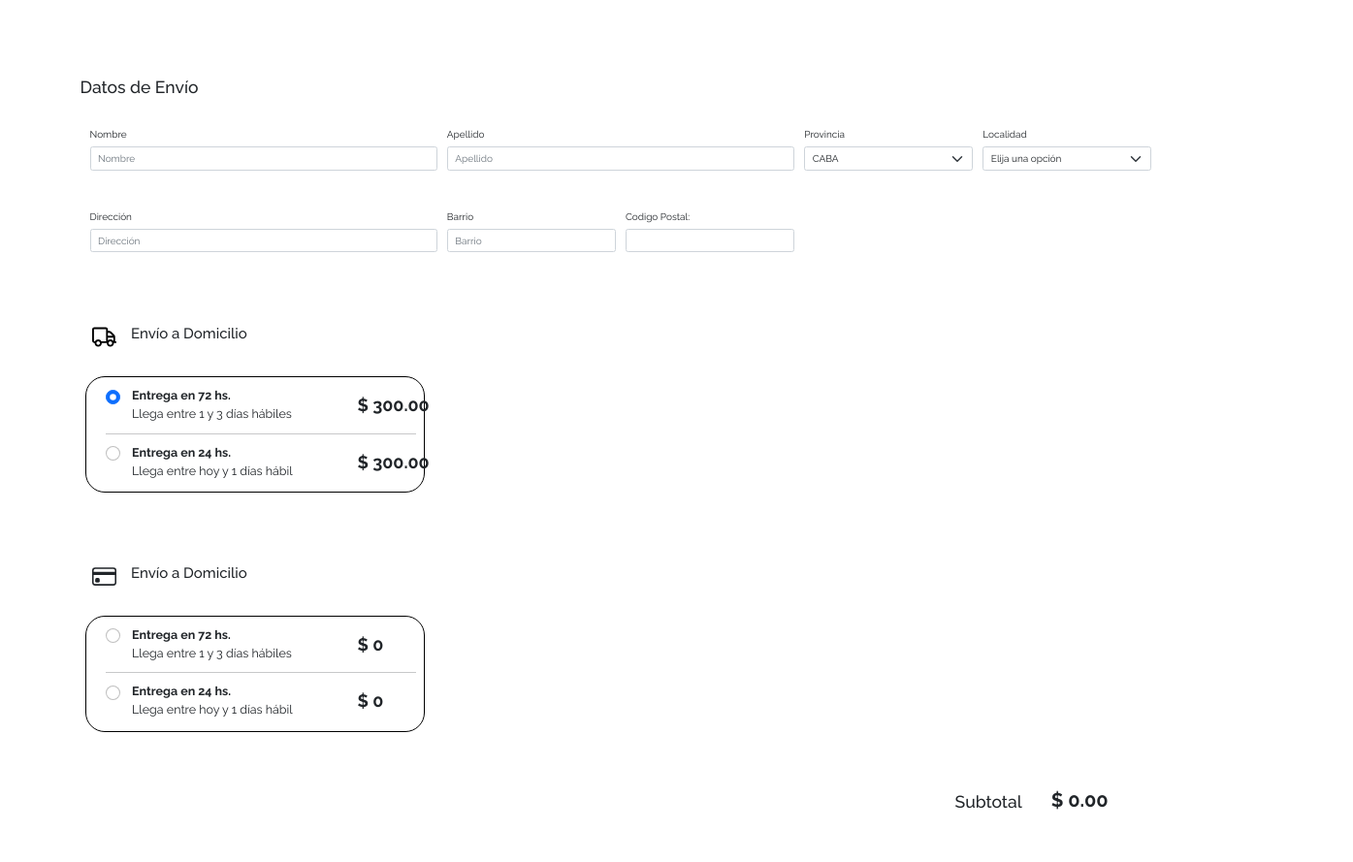
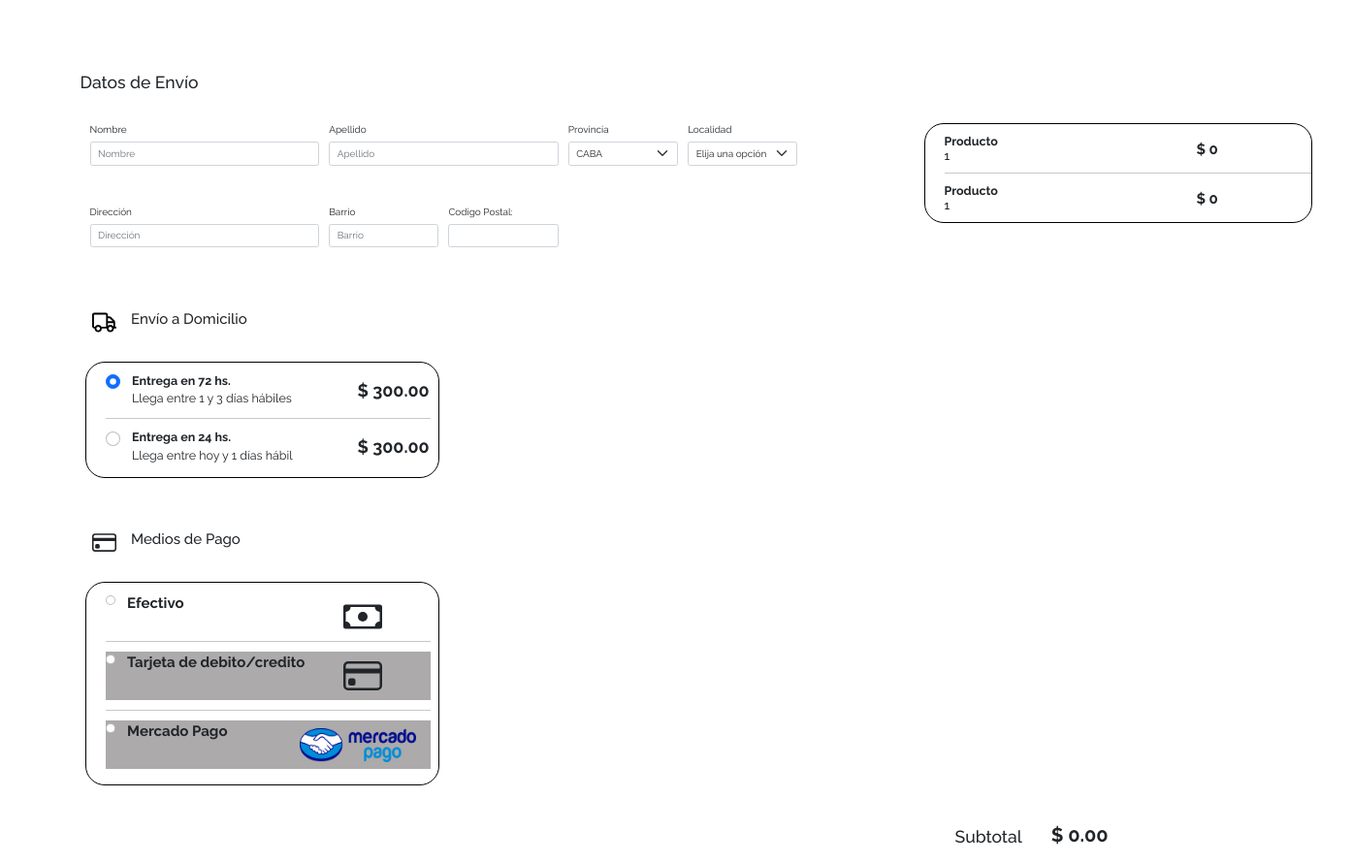
Before and after one commit to AgustHernandez/Minou.minou---JS, a website: page vistas/carritoCompra.html in a window 1280 px wide. Shown: the part 146-1035 px from the top of the page at 97% size, 1395 px wide, since content can reach past the window. Drawn offline with nearby package versions, Linux system fonts and the light colour scheme; no server answers.

Commit message:
Incorporación medios de pago

```diff
--- a/sass/layout/_carrito.scss
+++ b/sass/layout/_carrito.scss
@@ -16,21 +16,48 @@
             width: 45rem;
         }
     }
-    /*.prodCarrito {
-        @include desktop {
-            height: 320px;
-            padding-left: 0;
-            padding-right: 0;
-        }
-    }*/
 
     .articleEnvio {
         height: 190px;
         justify-content: start;
         align-content: center;
     }
+    .formEnvio {
+        width: 750px;
+    }
+
+    .articleProductos {
+        position: absolute;
+        left: 870px;
+        top:100px;
+        .productos {
+            height: auto;
+            width: 400px;
+            padding-left: 20px;
+            box-sizing: border-box;
+            border: 1px solid black;
+            border-radius: 20px;
+            .listProductos {
+                margin-right: 0px;
+                margin: 10px 0px 10px 0px;
+                .precioProdFinalizar {
+                    position: absolute;
+                    width: 80px;
+                    font-weight: 700;
+                    left: 260px;
+                    top: 5px;
+                    .textPrecioProd {
+                        font-size: 1.5rem;
+                    }
+                }
+            }
+        }
+    }
 
     .imgCamion {
+        width: 40px;
+    }
+    .imgTarjeta {
         width: 40px;
     }
     .textDomicilio {
@@ -39,7 +66,7 @@
 
     .envios {
         height: 120px;
-        width: 350px;
+        width: 365px;
         padding-left: 20px;
         box-sizing: border-box;
         border: 1px solid black;
@@ -64,6 +91,41 @@
                     font-size: 1.8rem;
                 }
             }
+        }
+    }
+    .mediosDePago {
+        height: 210px;
+        width: 365px;
+        padding-left: 20px;
+        box-sizing: border-box;
+        border: 1px solid black;
+        border-radius: 20px;
+        .listPagos {
+            margin-right: 0px;
+            margin: 10px 0px 10px 0px;
+            .iconosPagos {
+                width: 80px;
+                font-weight: 700;
+                left: 245px;
+                top: 5px;
+            }
+            .iconosPagosMP {
+                left: 200px;
+                top: 8px;
+                .MP {
+                    width: 120px;
+                    height: 35px;
+                }
+            }
+        }
+        .habilitado {
+            width: auto;
+            height: 40px;
+        }
+        .anulado {
+            background-color: rgba(116, 113, 113, 0.596);
+            width: auto;
+            height: 50px;
         }
     }
     .containerTotal {
--- a/vistas/carritoCompra.html
+++ b/vistas/carritoCompra.html
@@ -55,10 +55,10 @@
     <main>
         <section class="container-lg">
             <h2 class="display-4 m-5 text-center">FINALIZAR COMPRA</h2>
-            <section class="row align-items-center justify-content-center mt-5 carrito">
-                <article class="col-lg-12 col-md-6 col-sm-6 mt-5 articleEnvio datosEnvio item3">
+            <section class="row align-items-center justify-content-center mt-5 carrito position-relative">
+                <article class="col-lg-12 col-md-6 col-sm-6 mt-5 articleEnvio">
                     <h3>Datos de Envío</h3>
-                    <div class="mt-5">
+                    <div class="mt-5 formEnvio">
                         <form class="row g-3" action="#" method="#">
                             <div class="col-md-4 mb-3">
                                 <label for="nombre" class="form-label">Nombre</label>
@@ -103,6 +103,23 @@
                         </form>
                     </div>
                 </article>
+                <article class="col-lg-4 col-md-6 col-sm-6 articleProductos">
+                    <div class="col-lg-12 productos">
+                        <div class="listProductos position-relative">
+                            <h4 class="fs-5"><b>Producto</b><br>1</h4>
+                            <div class="precioProdFinalizar">
+                                <p class="textPrecioProd">$ 0</p>
+                            </div>
+                        </div>
+                        <hr>
+                        <div class="listProductos position-relative">
+                            <h4 class="fs-5"><b>Producto</b><br>1</h4></h4>
+                            <div class="precioProdFinalizar">
+                                <p class="textPrecioProd">$ 0</p>
+                            </div>
+                        </div>
+                    </div>
+                </article>
                 <article class="col-lg-12 col-md-6 col-sm-6 mt-3 articleEnvio">
                     <div class="row envio item4">
                         <div class="col-lg-2 imgCamion">
@@ -130,31 +147,45 @@
                         </div>
                     </div>
                 </article>
-                <article class="col-lg-12 col-md-6 col-sm-6 mt-3 articleEnvio">
-                    <div class="row envio item4">
-                        <div class="col-lg-2 imgCamion">
+                <article class="col-lg-12 col-md-6 col-sm-6 mt-3">
+                    <div class="row listPagos">
+                        <div class="col-lg-2 imgTarjeta">
                             <svg xmlns="http://www.w3.org/2000/svg" width="25" height="25" fill="currentColor" class="bi bi-credit-card" viewBox="0 0 16 16">
                                 <path d="M0 4a2 2 0 0 1 2-2h12a2 2 0 0 1 2 2v8a2 2 0 0 1-2 2H2a2 2 0 0 1-2-2V4zm2-1a1 1 0 0 0-1 1v1h14V4a1 1 0 0 0-1-1H2zm13 4H1v5a1 1 0 0 0 1 1h12a1 1 0 0 0 1-1V7z"/>
                                 <path d="M2 10a1 1 0 0 1 1-1h1a1 1 0 0 1 1 1v1a1 1 0 0 1-1 1H3a1 1 0 0 1-1-1v-1z"/>
                             </svg>
                         </div>
                         <div class="col-lg-9 textDomicilio mb-5">
-                            <h4>Envío a Domicilio</h4>
+                            <h4>Medios de Pago</h4>
                         </div>
-                        <div class="col-lg-12 envios">
-                            <div class="listEnvios position-relative">
-                                <input type="radio" class="form-check-input" id="Entrega72" placeholder="Entrega72">
-                                <label for="Entrega72" class="form-check-label fs-5"><b> Entrega en 72 hs.</b><br>Llega entre 1 y 3 días hábiles</label>
-                                <div class="precioEnvio position-absolute">
-                                    <p  class="textPrecio">$ 0</p>
+                        <div class="col-lg-12 mediosDePago">
+                            <div class="listPagos position-relative habilitado">
+                                <input type="radio" class="form-check-input" id="efectivo" placeholder="Entrega72">
+                                <label for="efectivo" class="form-check-label fs-4 mx-3"><b>Efectivo</b></label>
+                                <div class="iconosPagos position-absolute">
+                                    <svg xmlns="http://www.w3.org/2000/svg" width="40" height="40" fill="currentColor" class="bi bi-cash" viewBox="0 0 16 16">
+                                        <path d="M8 10a2 2 0 1 0 0-4 2 2 0 0 0 0 4z"/>
+                                        <path d="M0 4a1 1 0 0 1 1-1h14a1 1 0 0 1 1 1v8a1 1 0 0 1-1 1H1a1 1 0 0 1-1-1V4zm3 0a2 2 0 0 1-2 2v4a2 2 0 0 1 2 2h10a2 2 0 0 1 2-2V6a2 2 0 0 1-2-2H3z"/>
+                                      </svg>
                                 </div>
                             </div>
                             <hr>
-                            <div class="listEnvios position-relative">
-                                <input type="radio" class="form-check-input" id="Entrega24" placeholder="Entrega24">
-                                <label for="Entrega24" class="form-check-label fs-5"><b> Entrega en 24 hs.</b><br>Llega entre hoy y 1 días hábil</label>
-                                <div class="precioEnvio position-absolute">
-                                    <p  class="textPrecio">$ 0</p>
+                            <div class="listPagos position-relative anulado">
+                                <input type="radio" class="form-check-input" id="tarjetas" placeholder="tarjetas">
+                                <label for="tarjetas" class="form-check-label fs-4 mx-3"><b>Tarjeta de debito/credito</b></label>
+                                <div class="iconosPagos position-absolute">
+                                    <svg xmlns="http://www.w3.org/2000/svg" width="40" height="40" fill="currentColor" class="bi bi-credit-card" viewBox="0 0 16 16">
+                                        <path d="M0 4a2 2 0 0 1 2-2h12a2 2 0 0 1 2 2v8a2 2 0 0 1-2 2H2a2 2 0 0 1-2-2V4zm2-1a1 1 0 0 0-1 1v1h14V4a1 1 0 0 0-1-1H2zm13 4H1v5a1 1 0 0 0 1 1h12a1 1 0 0 0 1-1V7z"/>
+                                        <path d="M2 10a1 1 0 0 1 1-1h1a1 1 0 0 1 1 1v1a1 1 0 0 1-1 1H3a1 1 0 0 1-1-1v-1z"/>
+                                      </svg>
+                                </div>
+                            </div>
+                            <hr>
+                            <div class="listPagos position-relative anulado">
+                                <input type="radio" class="form-check-input" id="mercadoPago" placeholder="mercadoPago">
+                                <label for="mercadoPago" class="form-check-label fs-4 mx-3"><b>Mercado Pago</b></label>
+                                <div class="iconosPagosMP position-absolute">
+                                    <img class="MP" src="../assets/mercadoPago.png" alt="logo Mercado Pago">
                                 </div>
                             </div>
                         </div>
```
Also changed, not shown: assets/mercadoPago.png (added), estilos/style.css.
